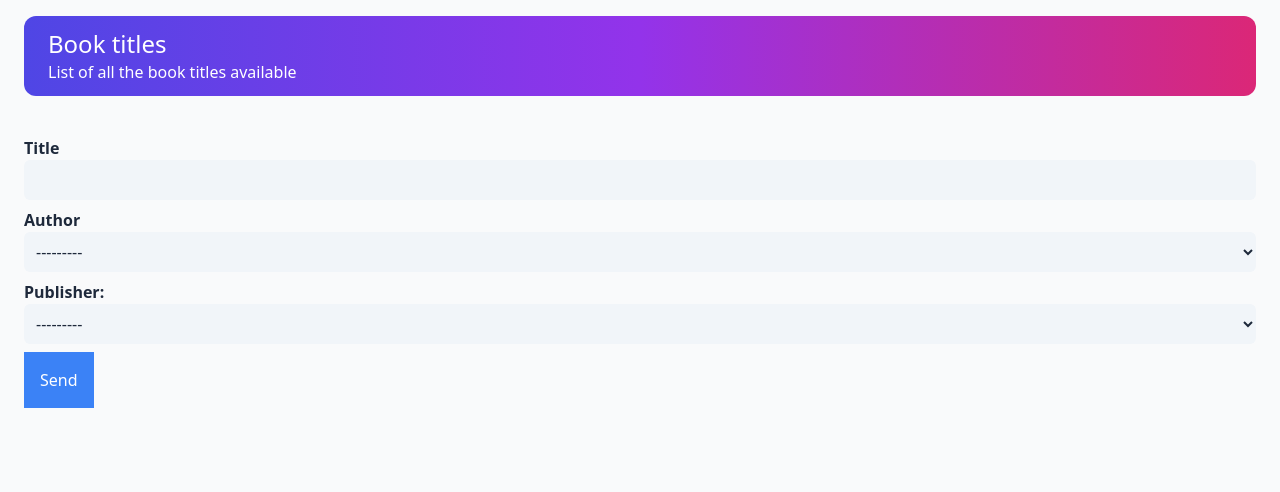
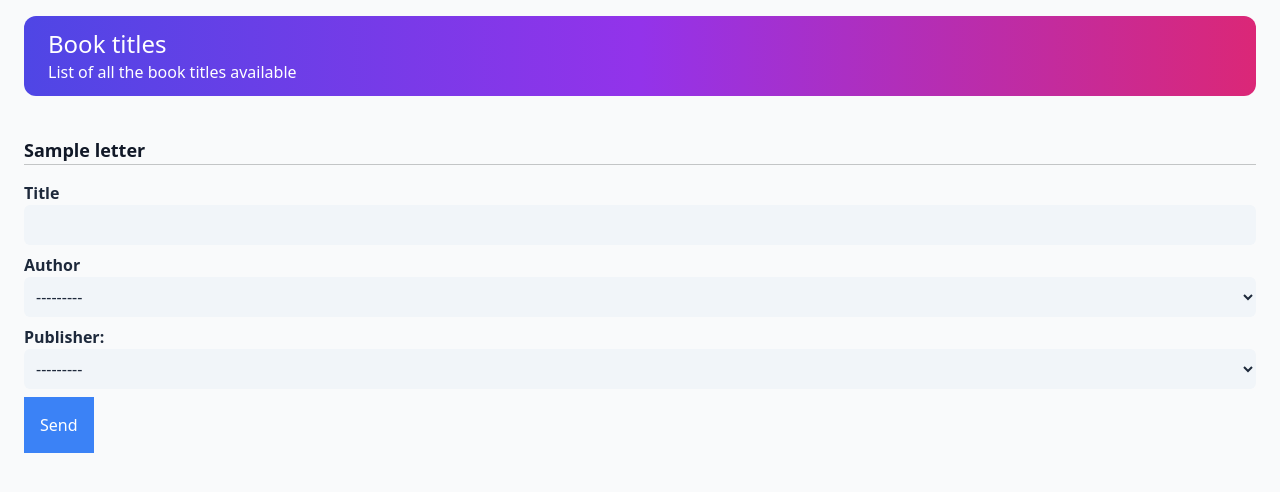
Before and after one commit to riadelimemmedov/RentBook-System, a Django app: template apps/book/templates/book/book.html in a window 1280 px wide. Shown: the part 64-556 px from the top of the page. Run offline with Django 4.2, Linux system fonts and the light colour scheme; tables that the repository leaves empty hold one stand-in row (values such as "Sample post"); the template is opened without the code that fills it: values that come from a table or form of the project are taken from there, most other values are stand-ins (such as "Sample title", 1, 10 or a date in 2020); parts of the project's set-up code (start-up, migrations or seed data) failed here and were passed over; some libraries are stand-ins or nearby versions.

Commit message:
Configuration search title functionality

```diff
--- a/apps/book/static/book/book.js
+++ b/apps/book/static/book/book.js
@@ -8,6 +8,8 @@ var book = new Vue({
         is_submit:true,
         errors:null,
         errors_field:null,
+        selected_letter:null,
+        book_titles:null
     },
     methods: {
         checkForm(e){
@@ -74,13 +76,21 @@ var book = new Vue({
                 `
         },
 
+        handleSwalNotifications(title,icon,confirmButtonText){
+            Swal.fire({
+                title: title,
+                icon: icon,
+                confirmButtonText: confirmButtonText
+            })
+        },
+
 
         getFieldsError(fields,is_error){
             let arr = fields
             let error_field_arr = []
             for (let i = 0; i < fields.length; i++) {
                 // Parse the current element into a JavaScript object
-                let obj = JSON.parse(arr[i].replace(/'/g, "\""));
+                let obj = JSON.parse(arr[i].replace(/'/g, "\""));//This raemain this format,because if we have call continuesly call parse function javascript heap return error.Maximum call stack
                 error_field_arr.push(Object.values(obj))
                 if(is_error){
                     document.getElementsByName(Object.keys(obj)[0])[0].classList.add('form-control')
@@ -98,6 +108,31 @@ var book = new Vue({
             return error[0]
         },
 
+
+        searchBookTitle(letter){
+            const self = this
+            self.selected_letter = letter
+            $.ajax({
+                type:'GET',
+                url: `http://127.0.0.1:8000/book/${letter}/`,
+                success:function(response){
+                    let obj = self.parseObject(response.book_titles)
+                    self.book_titles = obj
+                    self.book_titles.length > 0 ? null : self.handleSwalNotifications('Not found any book title','info','Close')
+                },
+                error:function(err){
+                    console.log('Error book search ', err)
+                    self.handleSwalNotifications('Please try again','error','Close')
+                }
+            })
+        },
+
+
+        parseObject(obj){
+            let parsed_obj = JSON.parse(obj.replace(/'/g, "\""));
+            return parsed_obj
+        }
+
         // hideAlertCart(){
         //         setTimeout(()=>{
         //             this.$refs.alert_box.innerHTML = ''
--- a/apps/book/templates/book/book.html
+++ b/apps/book/templates/book/book.html
@@ -75,7 +75,30 @@
 
 
     <!-- !Header -->
-    {% include "components/header.html" with title="Book titles" description="List of all the book titles available" %}
+    {% include "components/header.html" with title="Book titles" description="List of all the book titles available" is_form_available=True icon="<i class='fa-solid fa-plus text-dark fw-bold fa-xl'></i>" %}
+
+
+    <!-- !Letters -->
+    {% for letter in letters %}
+        <a @click="searchBookTitle('{{letter}}')">
+            <button class="transition ease-in-out delay-150 hover:scale-110 text-lg font-black text-gray-900 dark:text-white hover:bg-slate-300 duration-300" :class="{'underline': selected_letter == '{{letter|upper}}'}">
+                {{letter}}
+            </button>
+        </a>
+    {% endfor %}
+
+    <hr>
+    <ul class="mt-3">
+        <li v-for="title in book_titles" :key="title.pk">
+            <p class="text-gray-500 dark:text-gray-400">Go to detail &nbsp;<a href="#" class="inline-flex items-center font-medium text-blue-600 dark:text-blue-500 hover:underline">
+                [[title.fields.book_title]]
+                <svg class="w-4 h-4 ml-2" aria-hidden="true" xmlns="http://www.w3.org/2000/svg" fill="none" viewBox="0 0 14 10">
+                    <path stroke="currentColor" stroke-linecap="round" stroke-linejoin="round" stroke-width="2" d="M1 5h12m0 0L9 1m4 4L9 9"/>
+                </svg>
+                </a>
+            </p>
+        </li>
+    </ul>
 
 
     <!-- !Book Title Form -->
@@ -103,7 +126,7 @@
 
 
 
-
+    <!-- <button class="btn btn-danger mt-5" @click="searchBook">Search book titles</button> -->
 
         <!--
                 <form action="{% url 'book:books' %}" method="POST">
--- a/apps/book/urls.py
+++ b/apps/book/urls.py
@@ -4,5 +4,6 @@ from django.urls import path
 
 app_name='book'
 urlpatterns = [
-    path('',BookListView.as_view(),name='books'),
+    path('',BookListView.as_view(),{'letter':None},name='books'),
+    path('<str:letter>/',BookListView.as_view(),name='book_detail'),
 ]
```
Also changed, not shown: apps/book/views.py (+19 -5 lines).
